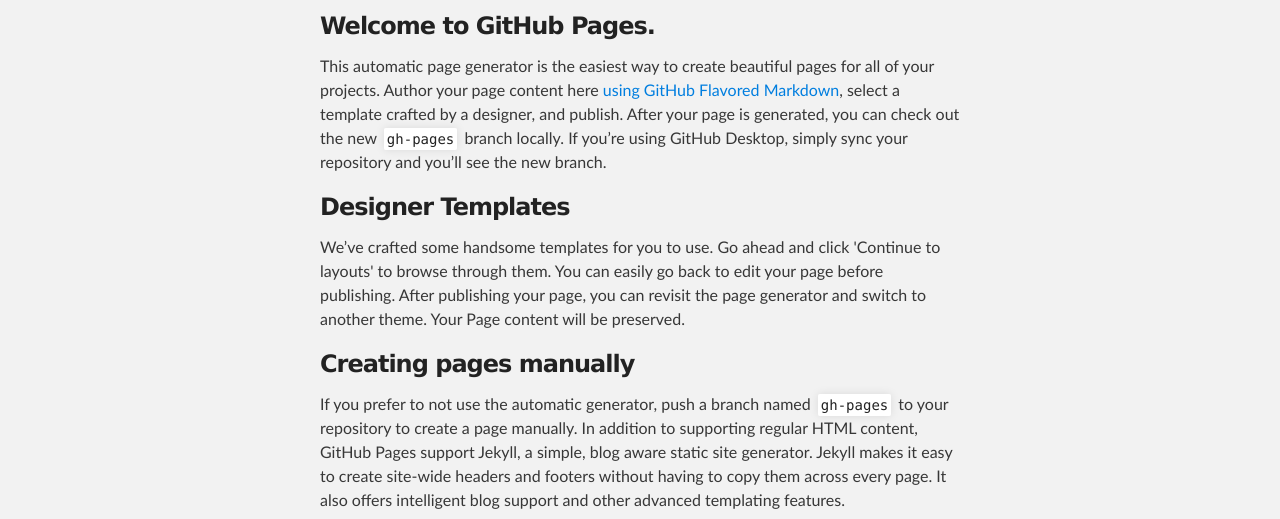
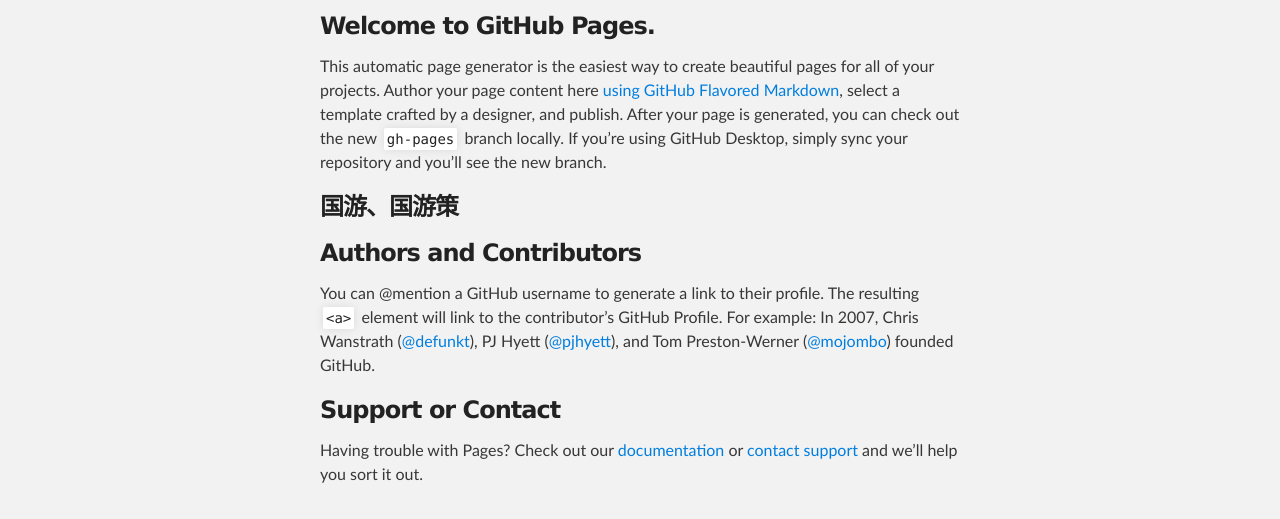
Before and after one commit to LanceDS/GreatGame, a plain HTML site: page index.html in a window 1280 px wide. Shown: the part 252-771 px from the top of the page. Drawn offline with Linux system fonts and the light colour scheme.

```diff
--- a/index.html
+++ b/index.html
@@ -37,14 +37,7 @@
 <p>This automatic page generator is the easiest way to create beautiful pages for all of your projects. Author your page content here <a href="https://guides.github.com/features/mastering-markdown/">using GitHub Flavored Markdown</a>, select a template crafted by a designer, and publish. After your page is generated, you can check out the new <code>gh-pages</code> branch locally. If you’re using GitHub Desktop, simply sync your repository and you’ll see the new branch.</p>
 
 <h3>
-<a id="designer-templates" class="anchor" href="#designer-templates" aria-hidden="true"><span aria-hidden="true" class="octicon octicon-link"></span></a>Designer Templates</h3>
-
-<p>We’ve crafted some handsome templates for you to use. Go ahead and click 'Continue to layouts' to browse through them. You can easily go back to edit your page before publishing. After publishing your page, you can revisit the page generator and switch to another theme. Your Page content will be preserved.</p>
-
-<h3>
-<a id="creating-pages-manually" class="anchor" href="#creating-pages-manually" aria-hidden="true"><span aria-hidden="true" class="octicon octicon-link"></span></a>Creating pages manually</h3>
-
-<p>If you prefer to not use the automatic generator, push a branch named <code>gh-pages</code> to your repository to create a page manually. In addition to supporting regular HTML content, GitHub Pages support Jekyll, a simple, blog aware static site generator. Jekyll makes it easy to create site-wide headers and footers without having to copy them across every page. It also offers intelligent blog support and other advanced templating features.</p>
+<a id="国游国游策" class="anchor" href="#%E5%9B%BD%E6%B8%B8%E5%9B%BD%E6%B8%B8%E7%AD%96" aria-hidden="true"><span aria-hidden="true" class="octicon octicon-link"></span></a>国游、国游策</h3>
 
 <h3>
 <a id="authors-and-contributors" class="anchor" href="#authors-and-contributors" aria-hidden="true"><span aria-hidden="true" class="octicon octicon-link"></span></a>Authors and Contributors</h3>
```
Also changed, not shown: params.json (+1 -1 lines).
